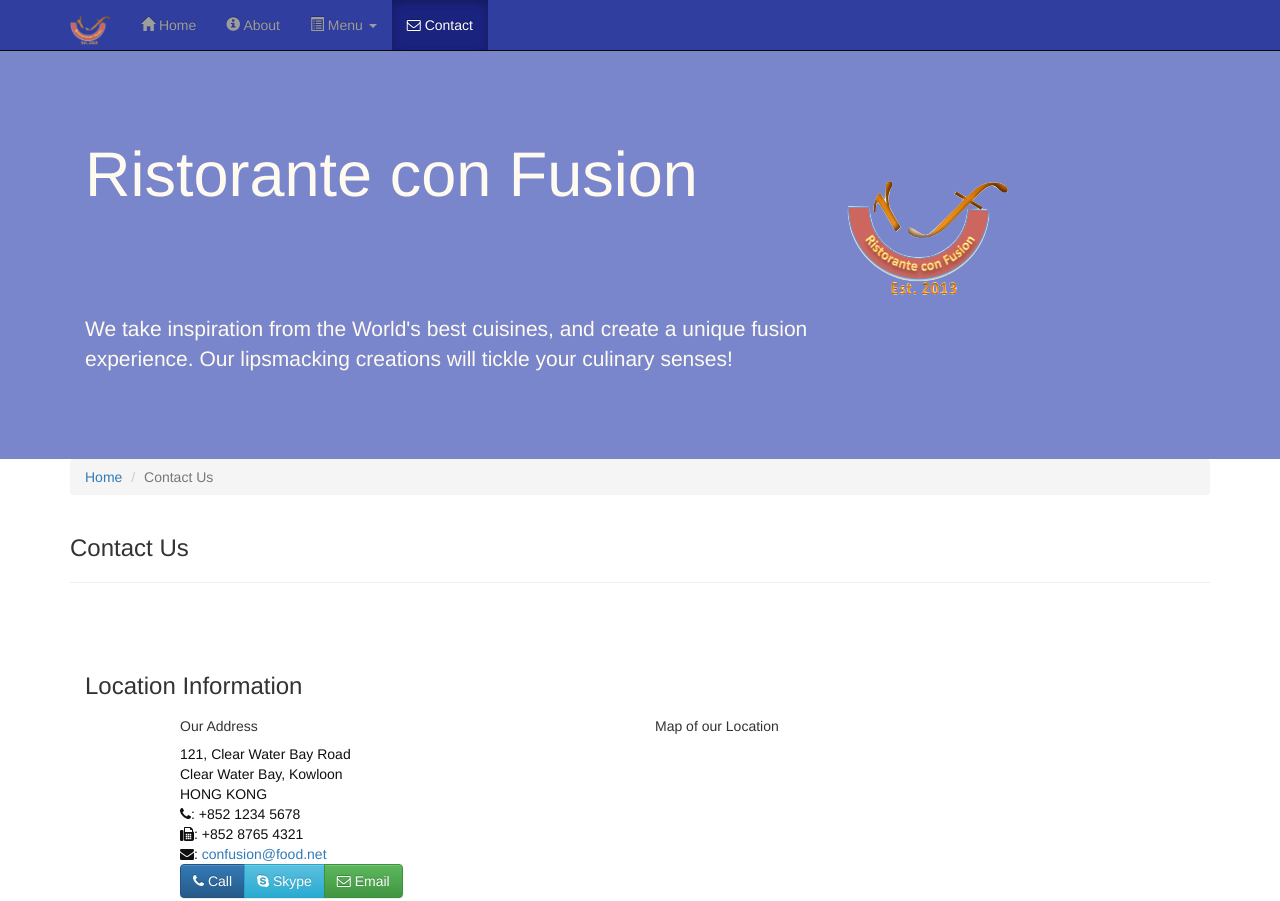
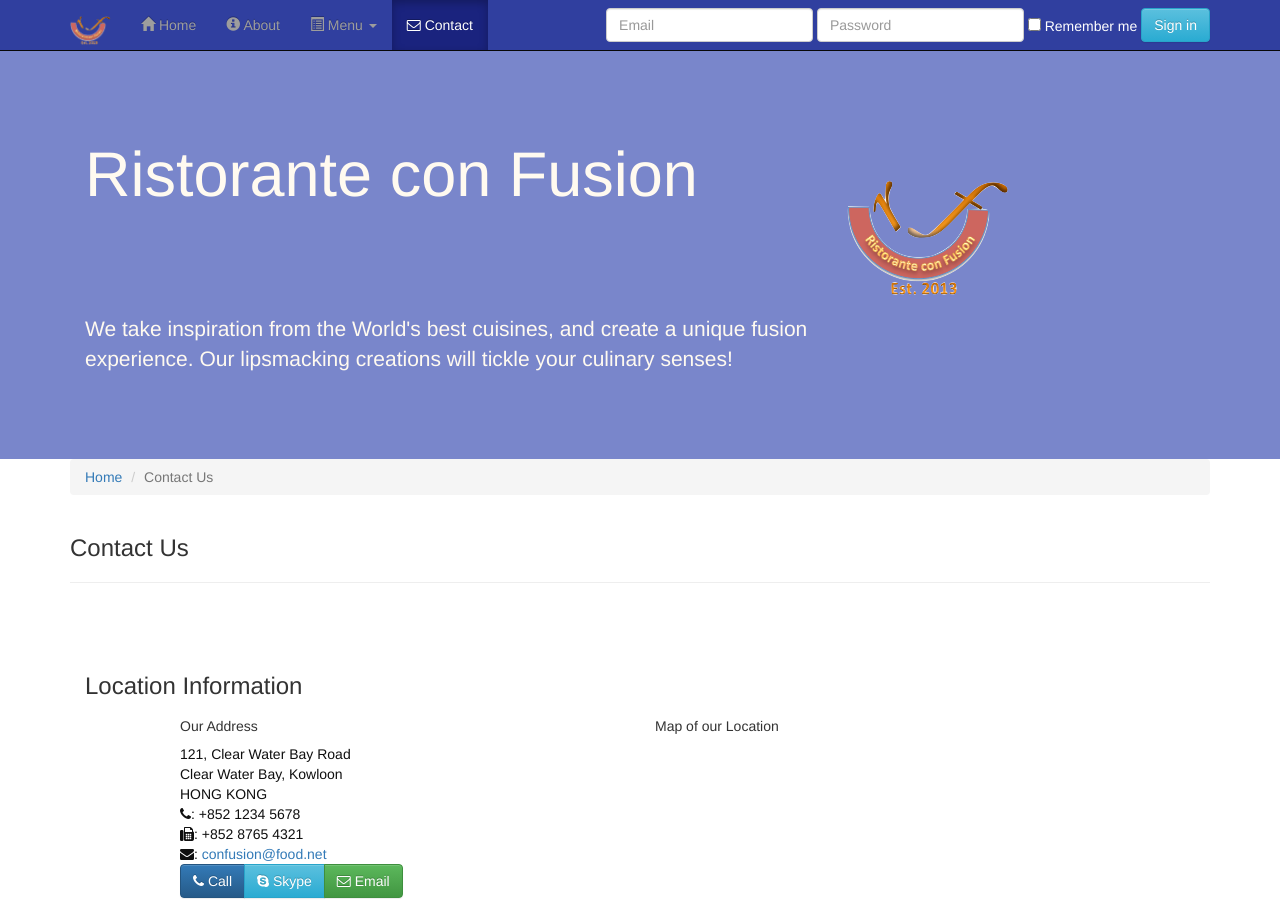
Before and after one commit to argipap/conFusion, a plain HTML site: page contactus.html in a window 1280 px wide. Shown: the top 901 px of the page. Drawn offline with nearby package versions, Linux system fonts and the light colour scheme.

Commit message:
nav-var form

```diff
--- a/contactus.html
+++ b/contactus.html
@@ -61,6 +61,18 @@
                     <li class="active"><a href="#">
                     <i class="fa fa-envelope-o"></i> Contact</a></li>
                 </ul>
+                <form class="navbar-form navbar-right" role="login">
+                        <div class="form-group">
+                            <input type="email" class="form-control" placeholder="Email">
+                            <input type="password" class="form-control" placeholder="Password">
+                            <div class="checkbox">
+                                <label>
+                                    <input type="checkbox"> Remember me
+                                </label>
+                            </div>
+                        </div>
+                        <button type="submit" class="btn btn-info">Sign in</button>
+                    </form>
             </div>
         </div>
     </nav>
@@ -79,6 +91,7 @@
                     <p style="padding:20px;"></p>
                     <img src="img/logo.png" class="img-responsive">
                 </div>
+
             </div>
         </div>
     </header>
```
Also changed, not shown: aboutus.html (+12 -0 lines).
